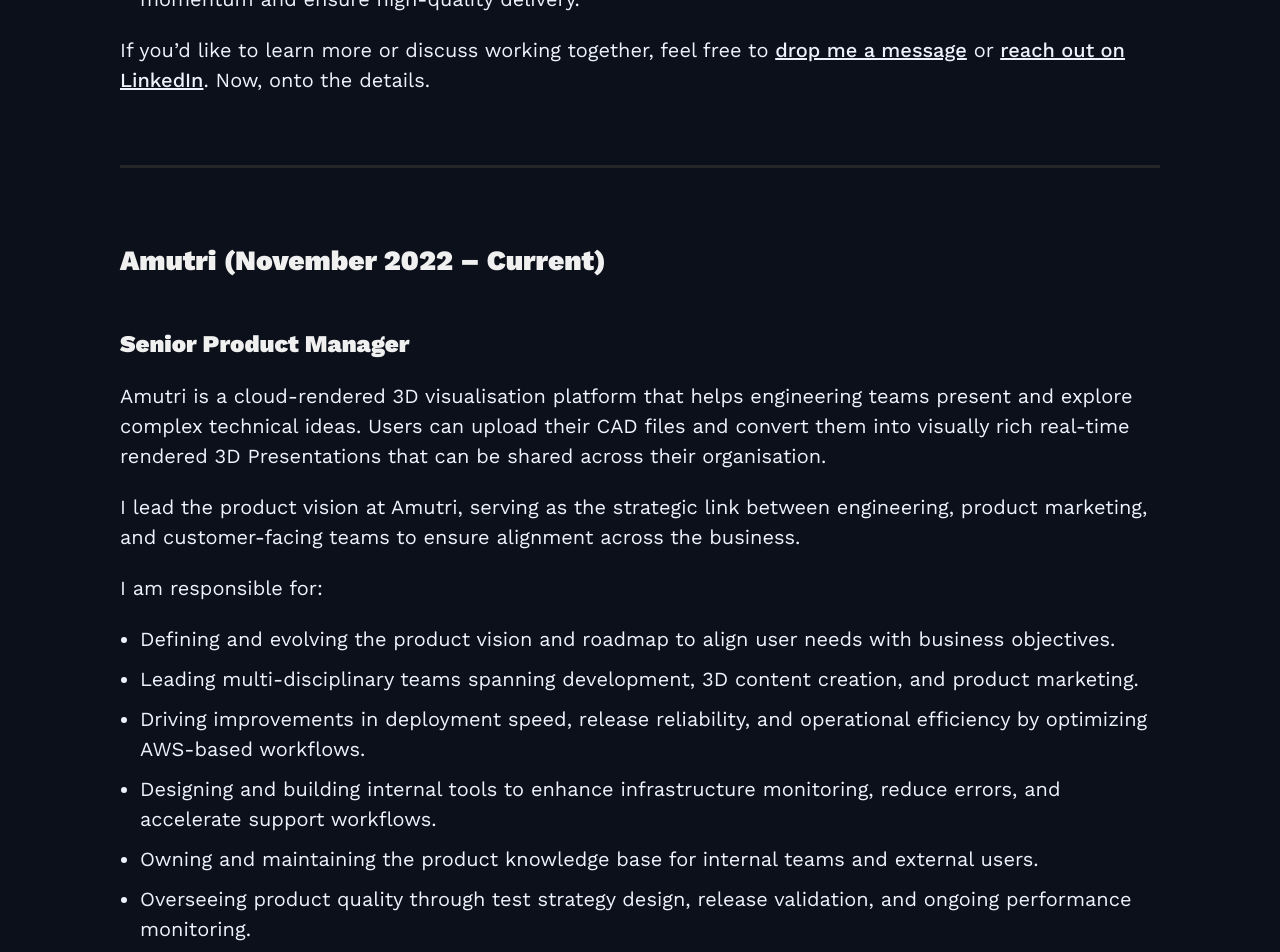
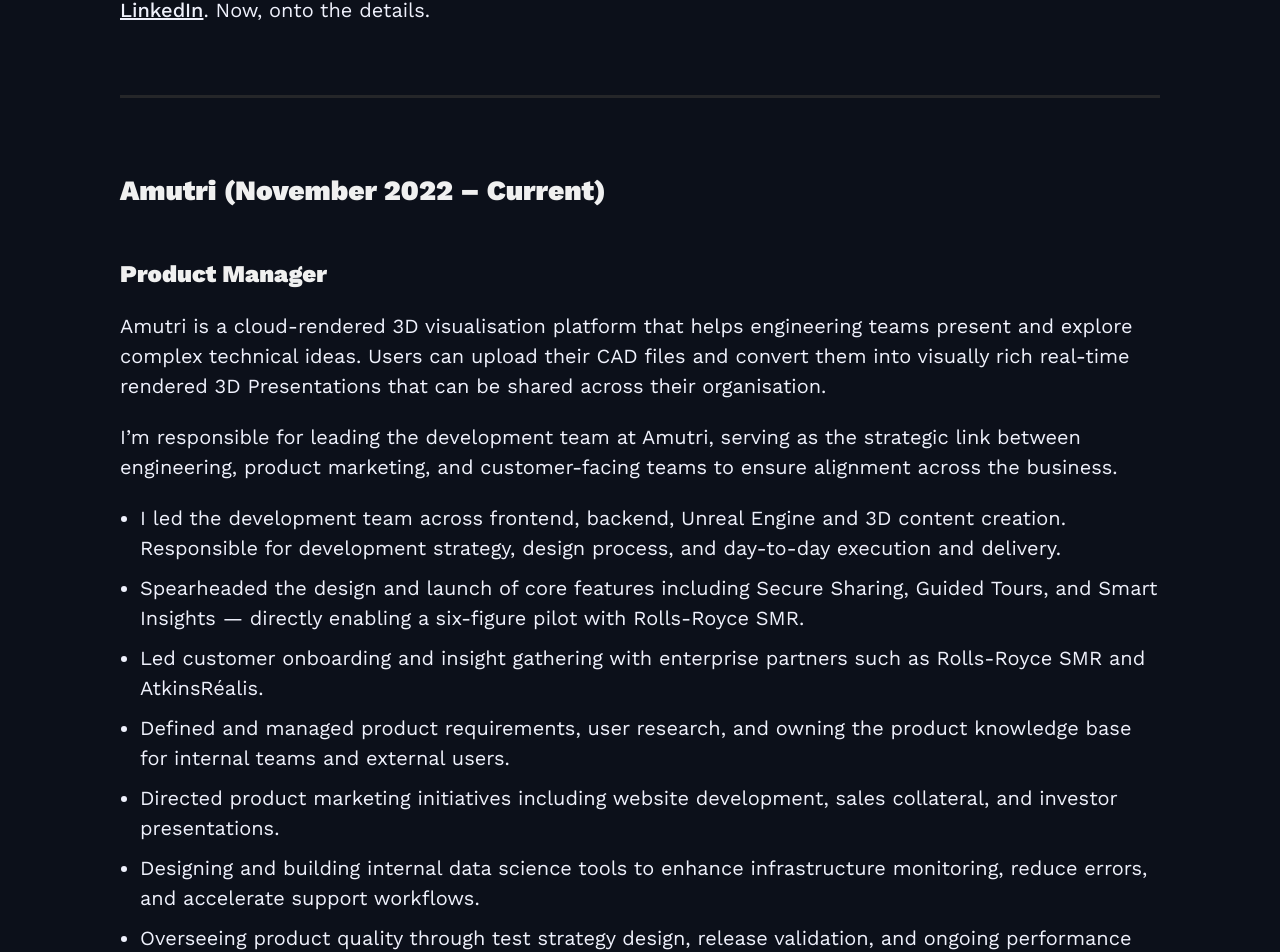
Before and after one commit to mkishi1221/mkishi1221.github.io, a Jekyll site: the page built from index.html, in a window 1280 px wide and 1400 px high, scrolled down 1874 px. Shown: the top 952 px of the window. Built offline with Jekyll 4.4.1, drawn with Linux system fonts in a browser that asks for light colours; nearby versions of some CDN libraries; some of the changed text lies outside the part shown.

Commit message:
Update CV

```diff
--- a/_includes/cv.md
+++ b/_includes/cv.md
@@ -3,7 +3,7 @@
 
 I'm a product designer turned product manager and developer. I’ve led teams across the UK and Japan in software development, startup growth, and NLP solutions for major Japanese corporations.
 
-- I bring over a decade of design experience and have guided products from early validation through to delivery. I've used  fast, low-cost testing to uncover user needs, assess technical feasibility, and align with business priorities.
+- I bring over a decade of product design experience and have guided products from early validation through to delivery. I've used fast, low-cost testing to uncover user needs, assess technical feasibility, and align with business priorities.
 - I thrive on shaping complex products that demand both technical depth and strong design sensibility. From machine translation to 3D visualisation, I’ve worked on challenges where engineering and design go hand in hand.
 - I care deeply about creating inclusive teams where people feel safe, supported, and empowered. That starts with understanding how individuals work, what they need, and how to help them grow together.
 
@@ -11,8 +11,7 @@
 
 Before diving into my work history, here’s a snapshot of the areas I specialise in and the environments where I do my best work.
 
-- **Product leadership:** Defining product vision and strategy while building cross-functional teams that are collaborative, inclusive, and performance-driven. I've also been responsible for the day-to-day execution needed to turn strategy into results.
-- **Product management:** Organising and communicating key information that drives product direction. I work closely with teams, stakeholders, and customers to uncover user needs, validate assumptions, and inform strategic decisions.
+- **Product management:** Organising and communicating key information that drives product direction. I work closely with teams, stakeholders, and customers to uncover user needs, validate assumptions, and inform strategic decisions. I've also been responsible for the day-to-day execution needed to turn strategy into results.
 - **Team management and development process design:** Aligning user, business, and technical needs to create clear, well-informed PRDs and technical briefs. Enabling innovation through frequent, incremental improvements informed by testing, feedback, and technical validation.
 - **Knowledge management:** Guiding teams to maintain clear documentation, shared resources, and processes that help teams onboard quickly, collaborate effectively, and retain critical knowledge. Managing knowledge personally also deepens my understanding of complex products and helps me keep up to date on technical needs.
 - **Design, research and Development:** I bring hands-on experience across UI/UX, brand and marketing design, exploratory data analysis and applied data science, automated QA, GitHub-based code review, DevOps, and AWS deployments. I thrive in early-stage teams, stepping into critical gaps to maintain momentum and ensure high-quality delivery.
@@ -23,38 +22,20 @@
 
 ## Amutri (November 2022 – Current)
 
-### Senior Product Manager
+### Product Manager
 
 Amutri is a cloud-rendered 3D visualisation platform that helps engineering teams present and explore complex technical ideas. Users can upload their CAD files and convert them into visually rich real-time rendered 3D Presentations that can be shared across their organisation.
 
-I lead the product vision at Amutri, serving as the strategic link between engineering, product marketing, and customer-facing teams to ensure alignment across the business.
+I'm responsible for leading the development team at Amutri, serving as the strategic link between engineering, product marketing, and customer-facing teams to ensure alignment across the business.
 
-I am responsible for:
-
-- Defining and evolving the product vision and roadmap to align user needs with business objectives.
-- Leading multi-disciplinary teams spanning development, 3D content creation, and product marketing.
-- Driving improvements in deployment speed, release reliability, and operational efficiency by optimizing AWS-based workflows.
-- Designing and building internal tools to enhance infrastructure monitoring, reduce errors, and accelerate support workflows.
-- Owning and maintaining the product knowledge base for internal teams and external users.
+- I led the development team across frontend, backend, Unreal Engine and 3D content creation. Responsible for development strategy, design process, and day-to-day execution and delivery.
+- Spearheaded the design and launch of core features including Secure Sharing, Guided Tours, and Smart Insights — directly enabling a six-figure pilot with Rolls-Royce SMR.
+- Led customer onboarding and insight gathering with enterprise partners such as Rolls-Royce SMR and AtkinsRéalis.
+- Defined and managed product requirements, user research, and owning the product knowledge base for internal teams and external users.
+- Directed product marketing initiatives including website development, sales collateral, and investor presentations.
+- Designing and building internal data science tools to enhance infrastructure monitoring, reduce errors, and accelerate support workflows.
 - Overseeing product quality through test strategy design, release validation, and ongoing performance monitoring.
 - Leading R&D efforts into next-generation 3D interaction, including the integration of natural language processing and real-time graphics technologies.
-
-Most recently, we completed a successful pilot with Rolls-Royce SMR and have since onboarded multiple teams onto the Amutri platform.
-
-Here's a short video of the product:
-
-<p><iframe src="https://www.youtube.com/embed/a6egHqd2qzU" frameborder="0" allowfullscreen></iframe></p>
-
-### Product Manager (October 2023 – March 2025)
-
-Led cross-functional teams, drove product innovation, and supported business development efforts. Played a key role in scaling the team, launching new features, and working directly with customers and partners to validate and expand the product offering.
-
-- I led and grew the development team across engineering and 3D content creation. Responsible for hiring, product strategy, design process, and day-to-day execution and delivery.
-- Spearheaded the design and launch of core features including Secure Sharing, Guided Tours, and Smart Insights — directly enabling a six-figure pilot with Rolls-Royce SMR.
-- Led customer onboarding and insight gathering with enterprise partners such as Rolls-Royce SMR and AtkinsRéalis.
-- Defined and managed product requirements, user research, and documentation for both internal teams and external stakeholders.
-- Directed product marketing initiatives including website development, sales collateral, and investor presentations.
-- Represented Amutri at industry events and maintained direct engagement with investors and strategic partners.
 
 Additionally, I represented Amutri at the [Cornwall Angel Network launch](https://www.business-live.co.uk/professional-services/banking-finance/cornwall-angel-network-aims-boost-29057545){: .cv_link target="_blank" } at Falmouth University — a press-covered event highlighting regional tech innovation. Attendees included Stephen Welton (Chair, British Business Bank), Meg Salt (The FSE Group), and Professor Emma Hunt (Vice-Chancellor, Falmouth University).
 
@@ -66,9 +47,9 @@
 ![Hertzian AI Summit]({{site.baseurl}}/images/hertzian_ai.jpeg){: style="width: 80%; display: block; margin: 0 auto;"}
 *Photo by Amutri*
 
-### UI/UX Designer (November 2022 – September 2023)
+### Product Designer (November 2022 – September 2023)
 
-Joined Amutri as a UI/UX designer and quickly expanded into product strategy, user research, and early business development, helping shape the company’s first commercial offerings and securing £1M in pre-seed funding.
+Joined Amutri as a product designer and shaped product strategy, UIUX design, user research, and early business development, helping shape the company’s first commercial offerings and securing £1M in pre-seed funding.
 
 - Led the design of Amutri’s cloud-based rendering product and redesigned the homepage to boost customer conversion and investor engagement.
 - Conducted 30+ research sessions with architects, 3D visualisers, and universities to shape user journeys and product direction.
```
